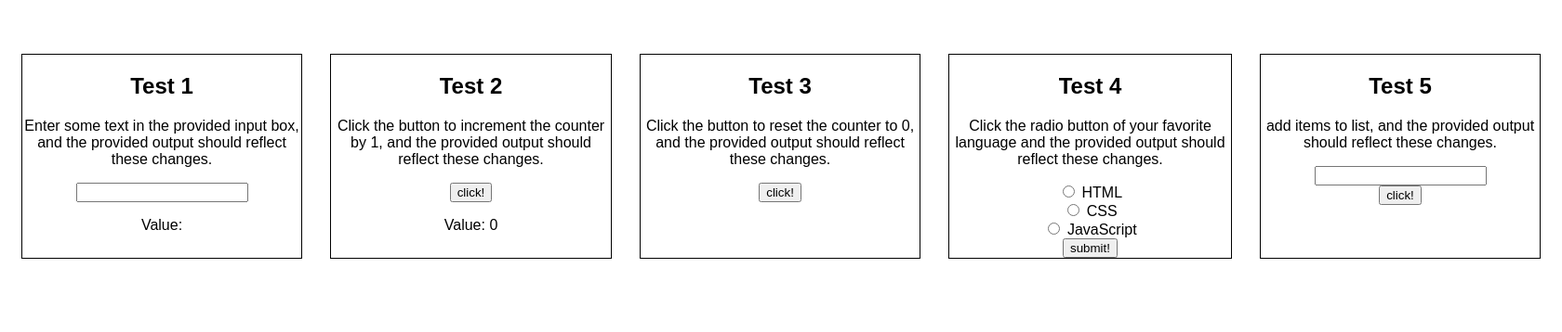
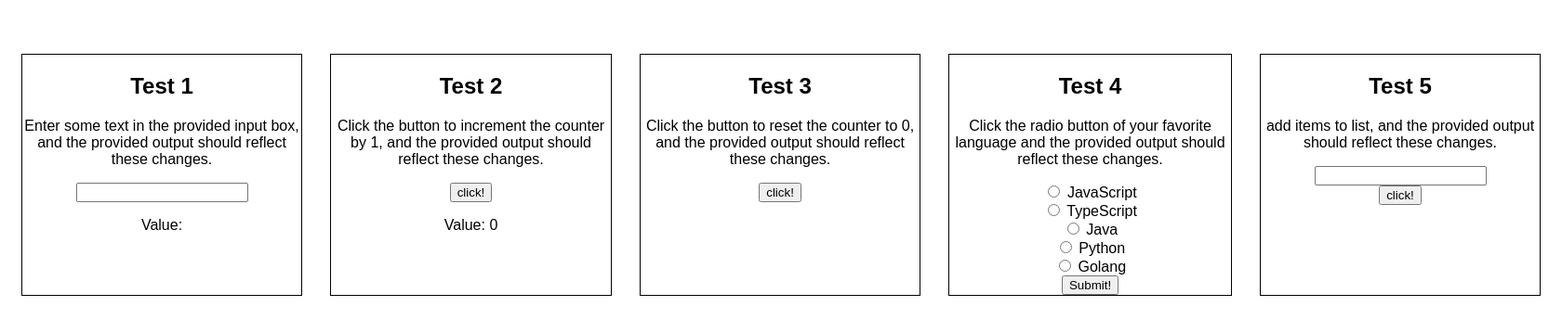
Before and after one commit to CSC-256-Group-Project-9/group-9-webapp, a Flask app: page /testing in a window 1680 px wide. Shown: the part 153-511 px from the top of the page at 93% size. Run offline with Flask 3, Linux system fonts and the light colour scheme; some libraries are stand-ins or nearby versions.

Commit message:
fix: selectable languages, html and css do not count

```diff
--- a/templates/testing.html
+++ b/templates/testing.html
@@ -29,13 +29,17 @@
             <h2>Test 4</h2>
             <p>Click the radio button of your favorite language and the provided output should reflect these changes.</p>
             <div class="radios">
-                <input type="radio" id="html" name="fav_language" value="HTML">
-                <label for="html">HTML</label><br>
-                <input type="radio" id="css" name="fav_language" value="CSS">
-                <label for="css">CSS</label><br>
                 <input type="radio" id="javascript" name="fav_language" value="JavaScript">
-                <label for="javascript">JavaScript</label><br>
-                <button id="test4-button" onclick="test4()">submit!</button>
+                <label for="html">JavaScript</label><br>
+                <input type="radio" id="typescript" name="fav_language" value="TypeScript">
+                <label for="css">TypeScript</label><br>
+                <input type="radio" id="java" name="fav_language" value="Java">
+                <label for="javascript">Java</label><br>
+                <input type="radio" id="python" name="fav_language" value="Python">
+                <label for="javascript">Python</label><br>
+                <input type="radio" id="golang" name="fav_language" value="Golang">
+                <label for="javascript">Golang</label><br>
+                <button id="test4-button" onclick="test4()">Submit!</button>
                 <div id="result"></div>
             </div>
         </div>
```
